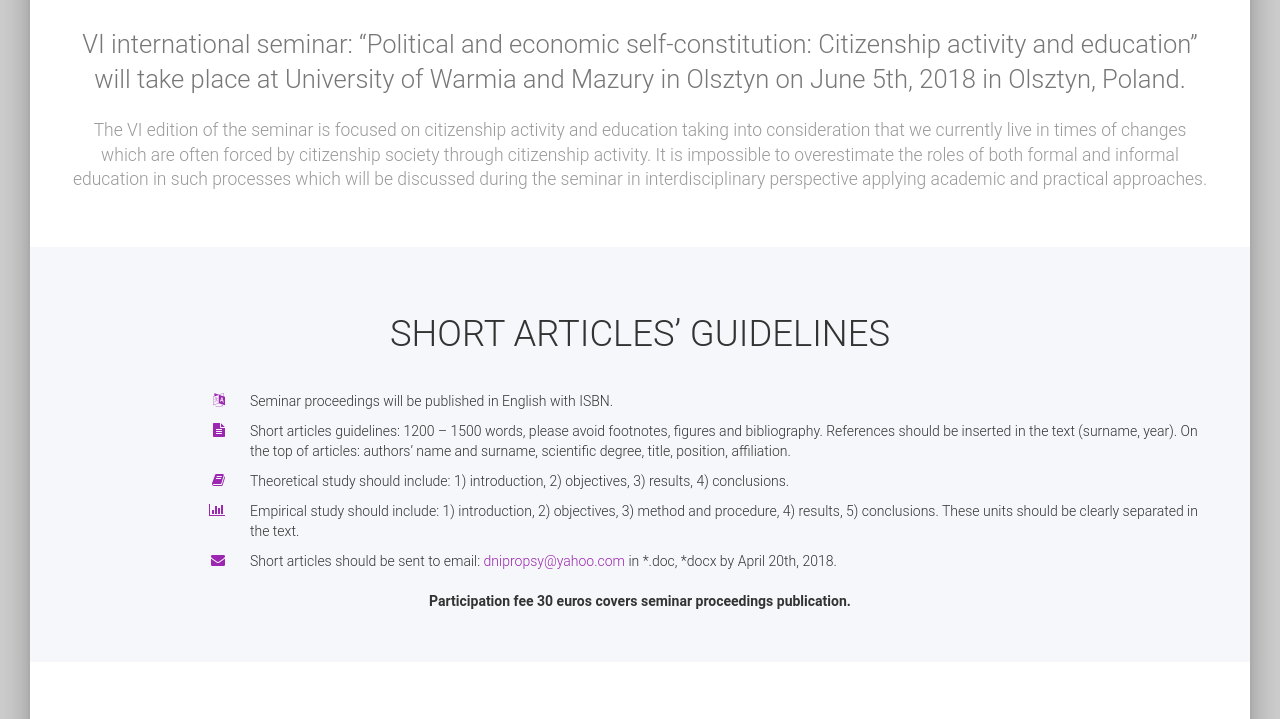
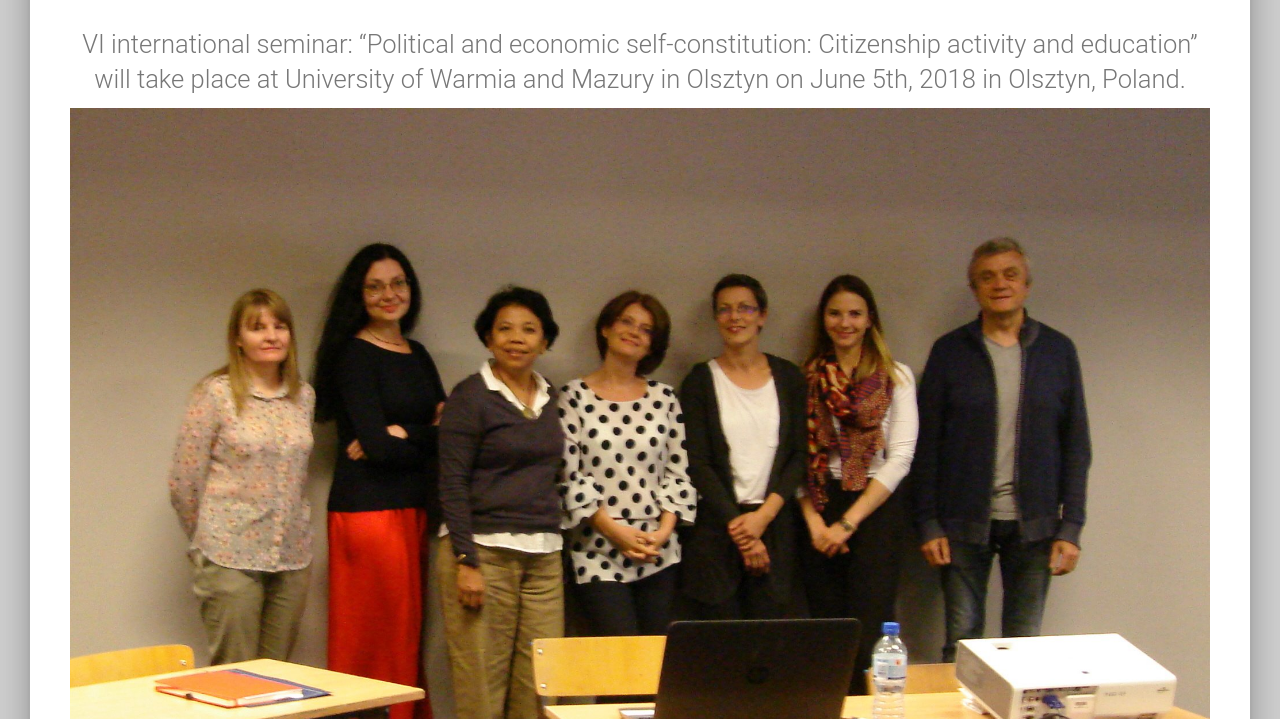
Before and after one commit to Amice13/bondarevskaia, a website: page index.html in a window 1280 px wide. Shown: the part 748-1467 px from the top of the page. Drawn offline with nearby package versions, Linux system fonts and the light colour scheme; a web font is replaced by a local one.

Commit message:
Added photos

```diff
--- a/index.html
+++ b/index.html
@@ -108,6 +108,11 @@
 	                    <h3 class="section-subheading text-muted">VI international seminar: “Political and economic self-constitution: Citizenship activity and education” will take place at University of Warmia and Mazury in Olsztyn on June 5th, 2018 in Olsztyn, Poland.</h3>
 	                </div>
 	            </div>
+              <div class="row">
+                  <div class="col-lg-12 text-center">
+                     <img src="img/team/all.jpg" style="width:100%"/ >
+                  </div>
+              </div>
 	            <div class="row text-center">
 	                <div class="col-md-12">
 	                    <h5 class="description">The VI edition of the seminar is focused on citizenship activity and education taking into consideration that we currently live in times of changes which are often forced by citizenship society through citizenship activity. It is impossible to overestimate the roles of both formal and informal education in such processes which will be discussed during the seminar in interdisciplinary perspective applying academic and practical approaches.</h5>
```
Also changed, not shown: img/team/all.jpg (added).
